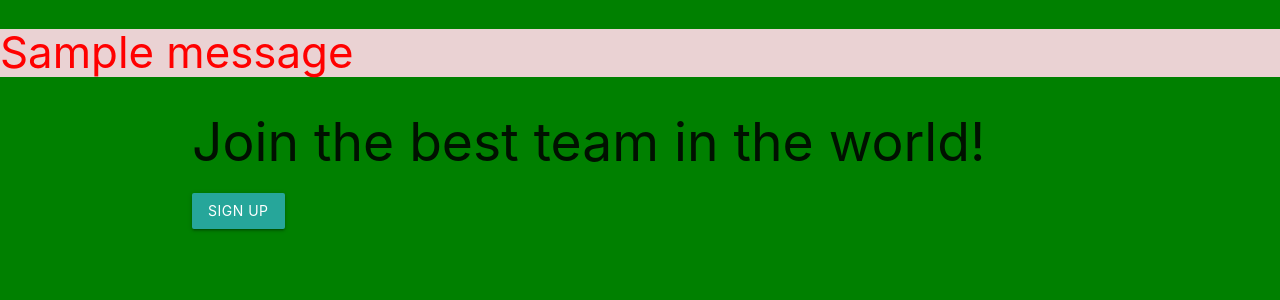
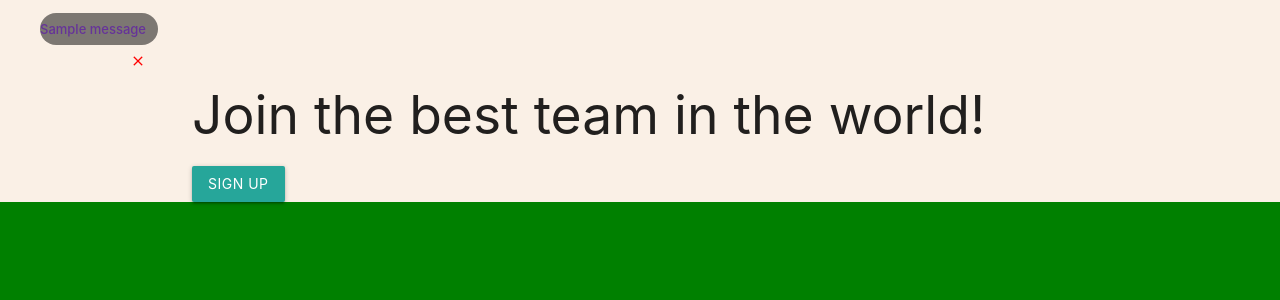
Before and after one commit to olaborde/user-signup, a Flask app: page / in a window 1280 px wide. Shown: the top 300 px of the page. Run offline with Flask 2, Linux system fonts and the light colour scheme; one stand-in notice (Sample message) is shown; some libraries are stand-ins or nearby versions.

Commit message:
style layout

```diff
--- a/templates/layout.html
+++ b/templates/layout.html
@@ -6,8 +6,10 @@
     <meta charset="utf-8">
     <meta name="viewport" content="width=device-width, initial-scale=1, shrink-to-fit=no">
     <!--Import Google Icon Font-->
+    <link rel="stylesheet" href="{{ url_for('static', filename='css/main.css') }}">
     <link href="https://fonts.googleapis.com/icon?family=Material+Icons" rel="stylesheet">
-    <link href="{{ url_for('static', filename='css/main.css') }}" rel="stylesheet">
+
+    <link rel="stylesheet" href="/static/css/main.css">
     <!-- Compiled and minified CSS -->
     <link rel="stylesheet" href="https://cdnjs.cloudflare.com/ajax/libs/materialize/1.0.0/css/materialize.min.css">
     <!-- Compiled and minified JavaScript -->
@@ -15,14 +17,28 @@
 
     <!-- Bootstrap CSS -->
     <!-- <link rel="stylesheet" href="https://stackpath.bootstrapcdn.com/bootstrap/4.1.2/css/bootstrap.min.css" integrity="sha384-Smlep5jCw/wG7hdkwQ/Z5nLIefveQRIY9nfy6xoR1uRYBtpZgI6339F5dgvm/e9B" crossorigin="anonymous"> -->
+  <style>
+    body {
+      background-color: linen;
+    }
+
+    .chip {
+      color: maroon;
+      text-align: center;
+      margin-left: 40px;
+      background: rgb(0, 0, 0); /* Fallback color */
+      background: rgba(0, 0, 0, 0.5); /* Black background with 0.5 opacity */
+    }
+  </style>
   </head>
   <body>
       {% with messages = get_flashed_messages() %}
         {% if messages %}
-        <ul class=flashes>
+        <ul class="chip" style="color:red;">
           {% for message in messages %}
-            <h3>{{message}}</h3>
-          {% endfor %}
+            <li>{{message}}</li>
+            {% endfor %}
+            <i class="close material-icons">close</i>
         </ul>
         {% endif %}
       {% endwith %}
```
